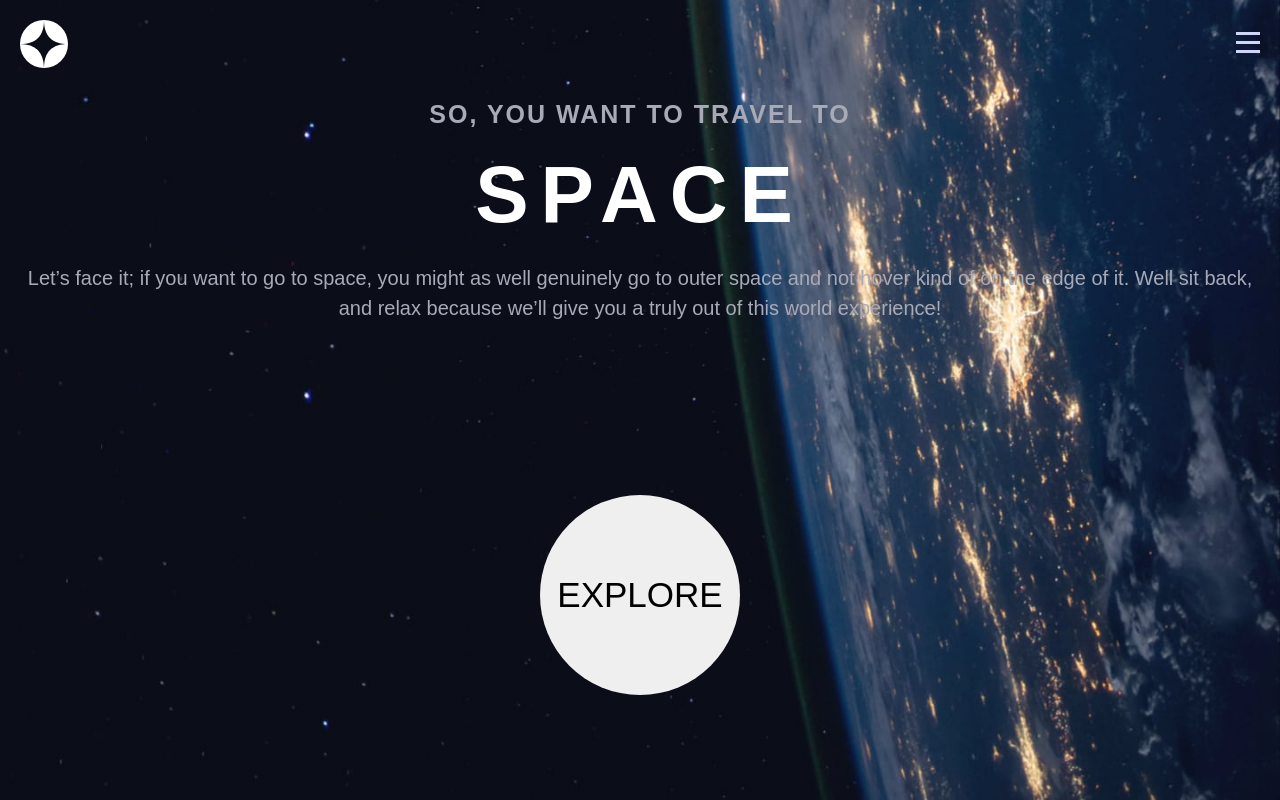
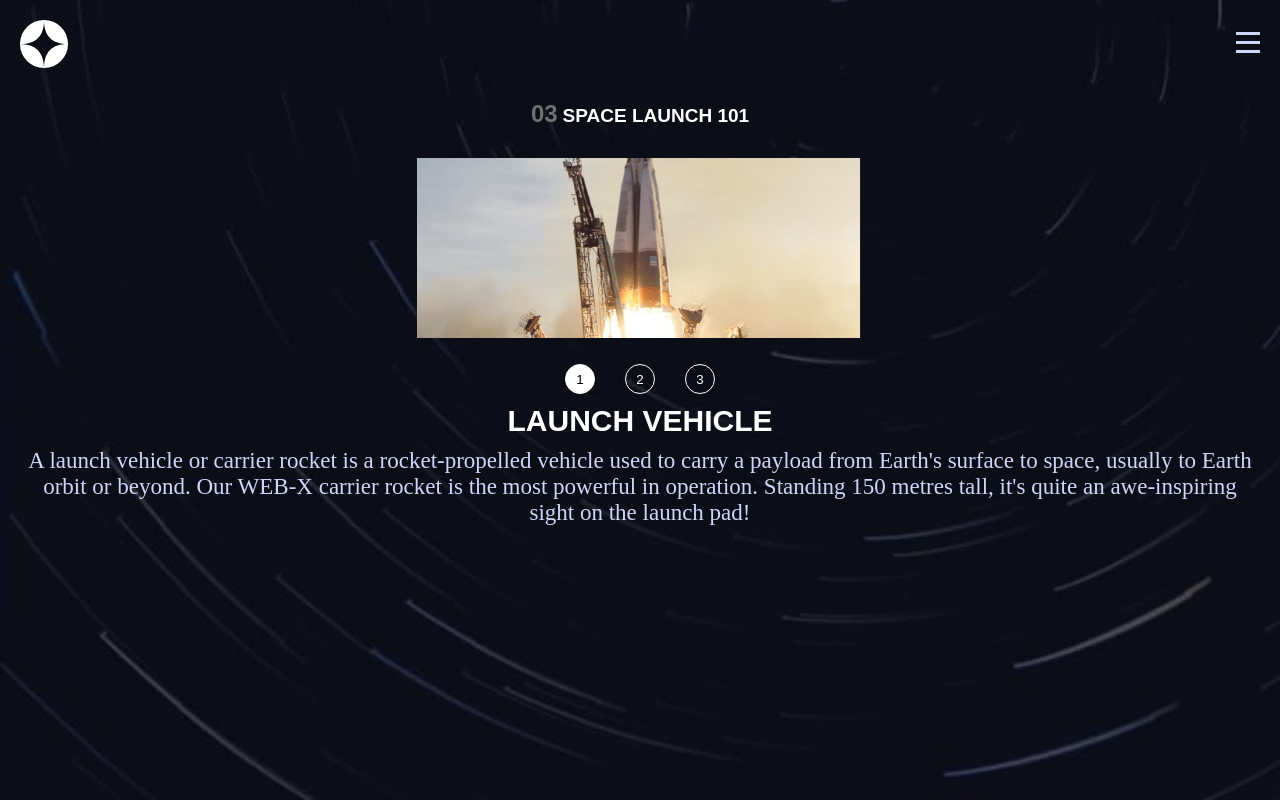
Before and after one commit to JustKooba/Space-tourism-website, a Vue app: page / in a window 1280 px wide. Built offline with nearby package versions, Linux system fonts and the light colour scheme.

Commit message:
completed the tech component

```diff
--- a/src/assets/data.json
+++ b/src/assets/data.json
@@ -83,24 +83,24 @@
     {
       "name": "Launch vehicle",
       "images": {
-        "portrait": "./assets/technology/image-launch-vehicle-portrait.jpg",
-        "landscape": "./assets/technology/image-launch-vehicle-landscape.jpg"
+        "portrait": "image-launch-vehicle-portrait.jpg",
+        "landscape": "image-launch-vehicle-landscape.jpg"
       },
       "description": "A launch vehicle or carrier rocket is a rocket-propelled vehicle used to carry a payload from Earth's surface to space, usually to Earth orbit or beyond. Our WEB-X carrier rocket is the most powerful in operation. Standing 150 metres tall, it's quite an awe-inspiring sight on the launch pad!"
     },
     {
       "name": "Spaceport",
       "images": {
-        "portrait": "./assets/technology/image-spaceport-portrait.jpg",
-        "landscape": "./assets/technology/image-spaceport-landscape.jpg"
+        "portrait": "image-spaceport-portrait.jpg",
+        "landscape": "image-spaceport-landscape.jpg"
       },
       "description": "A spaceport or cosmodrome is a site for launching (or receiving) spacecraft, by analogy to the seaport for ships or airport for aircraft. Based in the famous Cape Canaveral, our spaceport is ideally situated to take advantage of the Earth’s rotation for launch."
     },
     {
       "name": "Space capsule",
       "images": {
-        "portrait": "./assets/technology/image-space-capsule-portrait.jpg",
-        "landscape": "./assets/technology/image-space-capsule-landscape.jpg"
+        "portrait": "image-space-capsule-portrait.jpg",
+        "landscape": "image-space-capsule-landscape.jpg"
       },
       "description": "A space capsule is an often-crewed spacecraft that uses a blunt-body reentry capsule to reenter the Earth's atmosphere without wings. Our capsule is where you'll spend your time during the flight. It includes a space gym, cinema, and plenty of other activities to keep you entertained."
     }
--- a/src/components/main.vue
+++ b/src/components/main.vue
@@ -17,23 +17,29 @@
   <div class="crew" :style="{ display: crewDisplay }">
     <crew-vue />
   </div>
+  <div class="technology" :style="{ display: techDisplay }">
+    <technology-vue />
+  </div>
 </template>
 
 <script>
 import headerVue from "./header.vue";
 import destinations from "./destinations.vue";
 import crewVue from "./crew.vue";
+import technology from "./technology.vue";
 export default {
   components: {
     "header-vue": headerVue,
     "destinations-vue": destinations,
     "crew-vue": crewVue,
+    "technology-vue": technology,
   },
   data() {
     return {
-      contentDisplay: "flex",
+      contentDisplay: "none",
       destDisplay: "none",
       crewDisplay: "none",
+      techDisplay: "flex",
     };
   },
   methods: {
--- a/src/components/technology.vue
+++ b/src/components/technology.vue
@@ -1,9 +1,127 @@
 <template>
-  <div></div>
+  <div class="content tech-cont">
+    <h2 class="pick"><span class="num tech">03</span>SPACE LAUNCH 101</h2>
+
+    <div class="tech-desc" v-if="selectedTech">
+      <img :src="getImagePath(selectedTech.images.landscape)" alt="Image" />
+
+      <div class="buttons">
+        <button
+          class="tech-btn"
+          :class="{ active: selectedTech.name === 'Launch vehicle' }"
+          @click="selecttech('Launch vehicle')"
+        >
+          1
+        </button>
+        <button
+          class="tech-btn"
+          :class="{ active: selectedTech.name === 'Spaceport' }"
+          @click="selecttech('Spaceport')"
+        >
+          2
+        </button>
+        <button
+          class="tech-btn"
+          :class="{ active: selectedTech.name === 'Space capsule' }"
+          @click="selecttech('Space capsule')"
+        >
+          3
+        </button>
+      </div>
+      <h3 class="tech-name">{{ selectedTech.name }}</h3>
+      <p class="tech-description">{{ selectedTech.description }}</p>
+    </div>
+  </div>
 </template>
 
 <script>
-export default {};
+import data from "../assets/data.json";
+
+export default {
+  data() {
+    return {
+      tech: [],
+      selectedTech: null,
+    };
+  },
+  mounted() {
+    this.tech = data.technology;
+    this.selectedTech = this.tech.find(
+      (tech) => tech.name === "Launch vehicle"
+    );
+  },
+  methods: {
+    getImagePath(image) {
+      return require(`../assets/technology/${image}`);
+    },
+    selecttech(techName) {
+      this.selectedTech = this.tech.find((tech) => tech.name === techName);
+    },
+  },
+};
 </script>
 
-<style></style>
+<style>
+.tech-cont {
+  background-image: url("../assets/technology/background-technology-tablet.jpg");
+  height: 100vh;
+  width: 100vw;
+  overflow-y: hidden;
+  -webkit-background-size: cover;
+  -moz-background-size: cover;
+  -o-background-size: cover;
+  background-size: cover;
+}
+
+h2 {
+  color: #fff;
+  font-family: "Bellefair", sans-serif;
+  text-transform: uppercase;
+  text-align: center;
+  font-size: 19px;
+}
+
+.num {
+  color: #707070;
+}
+
+.tech-desc img {
+  height: 180px;
+}
+.tech-desc {
+  color: #d0d6f9;
+  margin-top: -20px;
+  font-size: 23px;
+  padding: 25px;
+}
+
+.tech-btn {
+  border-radius: 50%;
+  border: none;
+  height: 30px;
+  width: 30px;
+  background: transparent;
+  border: 1px solid #fff;
+  color: #fff;
+}
+
+.tech-name {
+  font-size: 30px;
+  color: #fff;
+  margin-top: 10px;
+  margin-bottom: 10px;
+}
+
+.tech-btn.active {
+  background-color: #fff;
+  color: black;
+}
+
+.image-wrapper div {
+  position: relative;
+  margin: auto;
+  height: 1px;
+  width: 80vw;
+  background-color: #707070;
+}
+</style>
```
